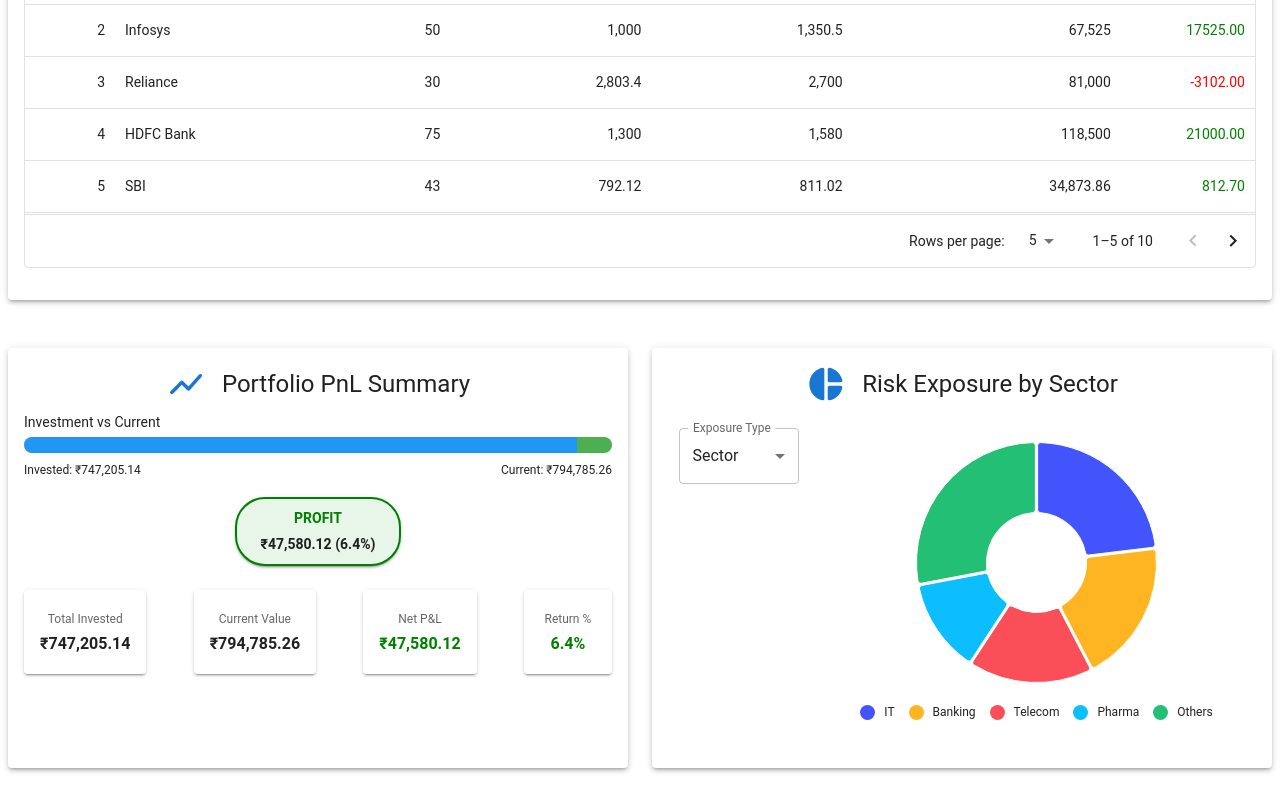
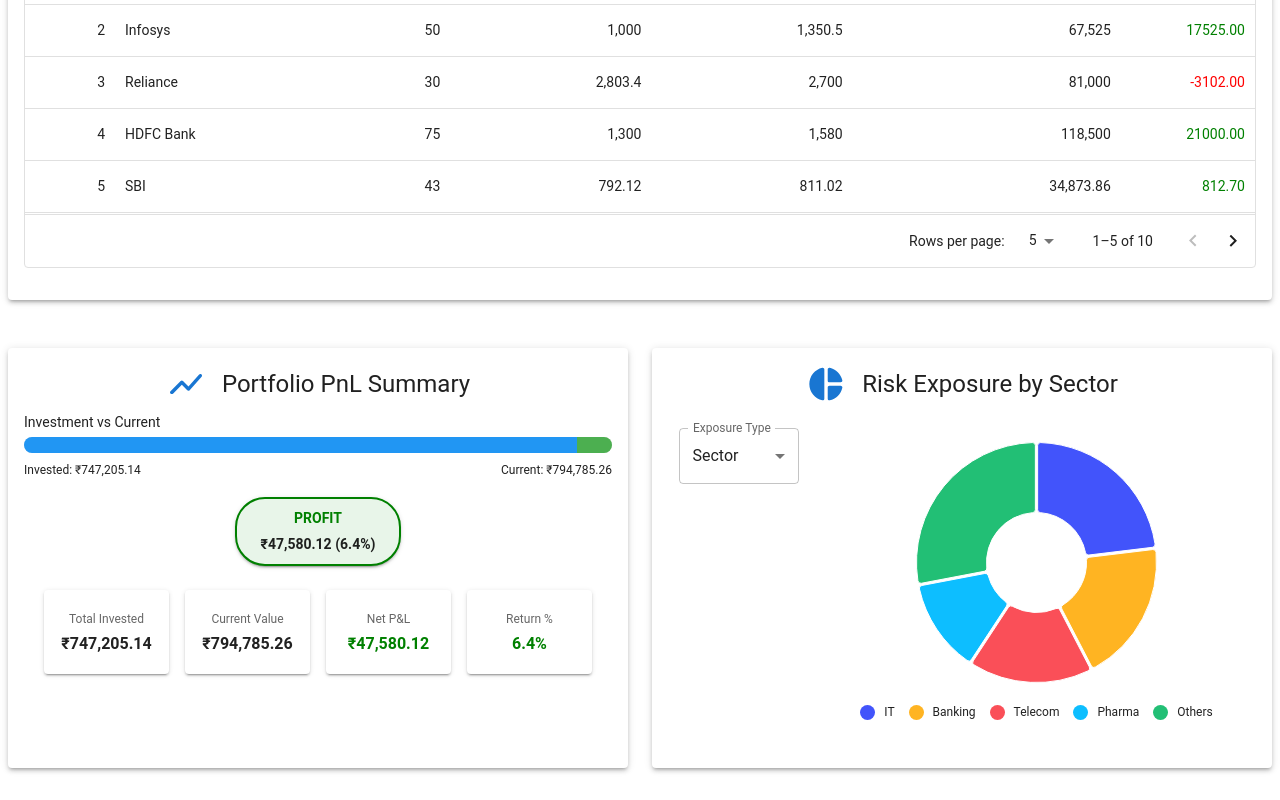
Before and after one commit to shubranshugupta/portfolio-overview, a React (Vite) app: page / in a window 1280 px wide. Shown: the part 307-1107 px from the top of the page. Built offline with nearby package versions, Linux system fonts and the light colour scheme.

Commit message:
solved overflow problem

```diff
--- a/src/components/pnl/PnLSummary.tsx
+++ b/src/components/pnl/PnLSummary.tsx
@@ -18,7 +18,7 @@ const PnLSummary: React.FC<PnLSummaryProps> = ({ holdings }) => {
     let gain = 0;
     let gainPercent = 0;
     let isProfit = false;
-    if( selectedAsset === null ) {
+    if (selectedAsset === null) {
         invested = holdings.reduce((sum, h) => sum + h.avgBuyPrice * h.quantity, 0);
         current = holdings.reduce((sum, h) => sum + h.currentPrice * h.quantity, 0);
         gain = current - invested;
@@ -39,7 +39,7 @@ const PnLSummary: React.FC<PnLSummaryProps> = ({ holdings }) => {
         : (isProfit ? "#e8f5e9" : "#ffebee");
 
     return (
-        <Paper elevation={3} sx={{ padding: 2, width: '100%', height: 420 }}>
+        <Paper elevation={3} sx={{ padding: 2, width: '100%', minHeight: 420 }}>
             <Stack direction="row" spacing={2} sx={{ justifyContent: 'center', alignItems: 'center' }}>
                 <ShowChartRounded color="primary" sx={{ fontSize: 40 }} />
                 <Typography variant="h5" gutterBottom>
@@ -110,47 +110,65 @@ const PnLSummary: React.FC<PnLSummaryProps> = ({ holdings }) => {
                 </Box>
             </Box>
 
-            <Box sx={{ mt: 3, display: "flex", justifyContent: "space-between", gap: 2 }}>
-                {[
-                    {
-                        label: "Total Invested",
-                        value: `₹${invested.toLocaleString()}`,
-                        color: "inherit",
-                    },
-                    {
-                        label: "Current Value",
-                        value: `₹${current.toLocaleString()}`,
-                        color: "inherit",
-                    },
-                    {
-                        label: "Net P&L",
-                        value: `₹${Math.abs(gain).toLocaleString()}`,
-                        color: isProfit ? "green" : "red",
-                    },
-                    {
-                        label: "Return %",
-                        value: `${Math.abs(gainPercent).toFixed(1)}%`,
-                        color: isProfit ? "green" : "red",
-                    },
-                ].map((item, index) => (
+            <Stack direction={{ xs: 'column', sm: 'row' }}
+                spacing={{ xs: 2 }}
+                alignItems="center"
+                justifyContent="center"
+                sx={{ m: 3 }}
+            >
+                <Box display='flex' justifyContent='space-between' gap={2}>
                     <Paper
-                        key={index}
+                        key={0}
                         elevation={2}
-                        sx={{
-                            flex: "0 0 15%", // each box takes ~1/4 width with some spacing
-                            textAlign: "center",
-                            p: 2,
-                        }}
+                        sx={{ textAlign: "center", p: 2, minWidth: 125}}
                     >
                         <Typography variant="caption" color="textSecondary">
-                            {item.label}
+                            Total Invested
                         </Typography>
-                        <Typography variant="subtitle1" fontWeight={600} color={item.color}>
-                            {item.value}
+                        <Typography variant="subtitle1" fontWeight={600} color='inherit'>
+                            {`₹${invested.toLocaleString()}`}
                         </Typography>
                     </Paper>
-                ))}
-            </Box>
+                    <Paper
+                        key={1}
+                        elevation={2}
+                        sx={{ textAlign: "center", p: 2, minWidth: 125}}
+                    >
+                        <Typography variant="caption" color="textSecondary">
+                            Current Value
+                        </Typography>
+                        <Typography variant="subtitle1" fontWeight={600} color='inherit'>
+                            {`₹${current.toLocaleString()}`}
+                        </Typography>
+                    </Paper>
+                </Box>
+                <Box display='flex' justifyContent='space-between' gap={2}>
+                    <Paper
+                        key={2}
+                        elevation={2}
+                        sx={{ textAlign: "center", p: 2, minWidth: 125}}
+                    >
+                        <Typography variant="caption" color="textSecondary">
+                            Net P&L
+                        </Typography>
+                        <Typography variant="subtitle1" fontWeight={600} color={isProfit ? "green" : "red"}>
+                            {`₹${Math.abs(gain).toLocaleString()}`}
+                        </Typography>
+                    </Paper>
+                    <Paper
+                        key={3}
+                        elevation={2}
+                        sx={{ textAlign: "center", p: 2, minWidth: 125}}
+                    >
+                        <Typography variant="caption" color="textSecondary">
+                            Return %
+                        </Typography>
+                        <Typography variant="subtitle1" fontWeight={600} color={isProfit ? "green" : "red"}>
+                            {`${Math.abs(gainPercent).toFixed(1)}%`}
+                        </Typography>
+                    </Paper>
+                </Box>
+            </Stack>
         </Paper>
     );
 };
```
